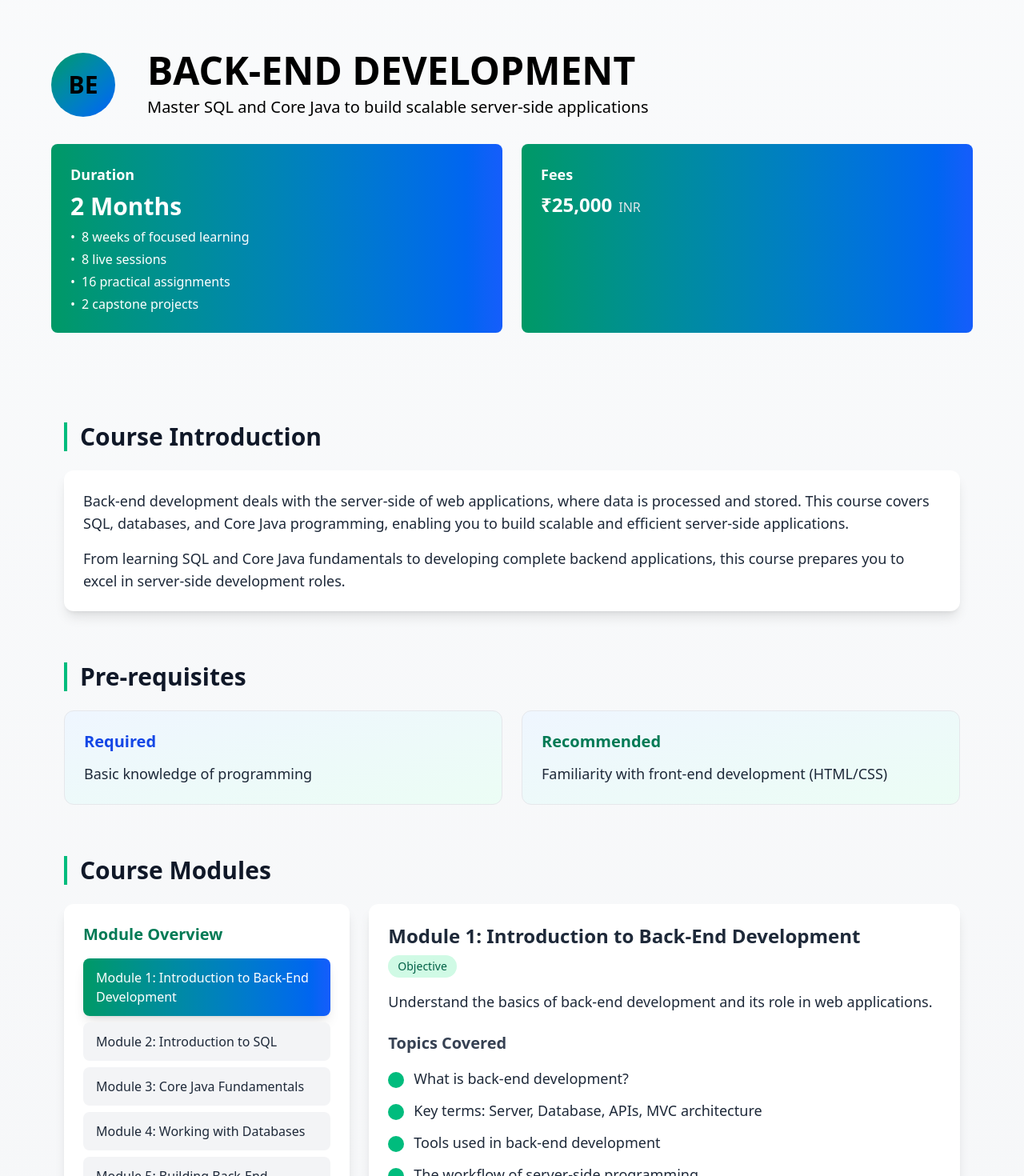
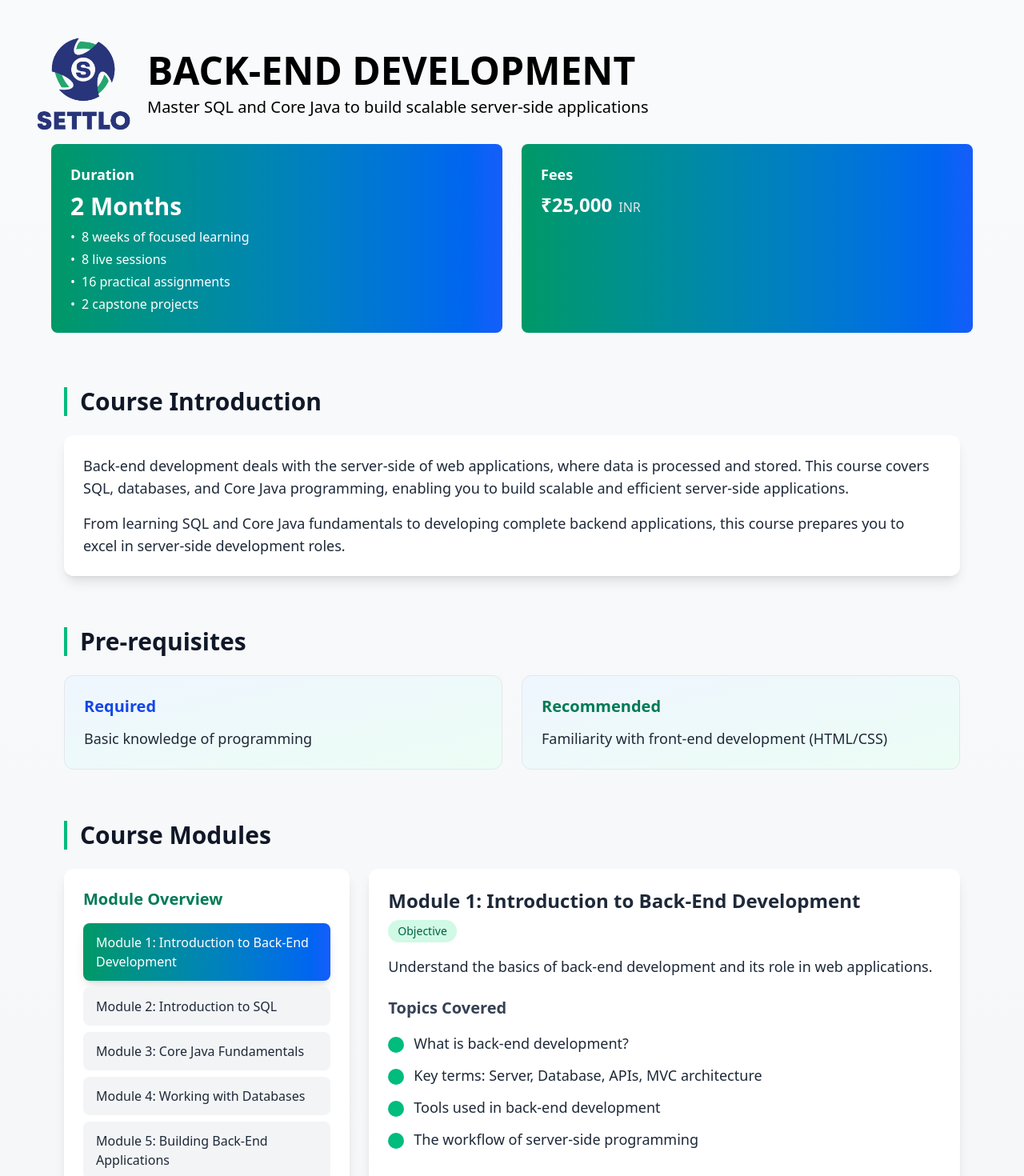
Before and after one commit to vitneshimmanuvel/sert-orealcourse, a React (Vite) app: page /backend-dev in a window 1280 px wide. Shown: the top 1470 px of the page at 80% size. Built offline with nearby package versions, Linux system fonts and the light colour scheme.

Commit message:
last devee backend course

```diff
--- a/src/components/BackendDevelopment.jsx
+++ b/src/components/BackendDevelopment.jsx
@@ -165,9 +165,7 @@ const BackendDevelopment = () => {
       <header className=" text-black py-16 px-4">
         <div className="max-w-6xl mx-auto">
           <div className="flex flex-col md:flex-row items-center mb-8">
-            <div className="bg-gradient-to-br from-emerald-600 to-blue-600 rounded-full w-20 h-20 flex items-center justify-center mb-6 md:mb-0 md:mr-10">
-              <span className="text-3xl font-bold">BE</span>
-            </div>
+            <img src="settlo logogogogog-01-01.png" alt="Logo" className="mb-5 md:mb-0 md:mr-10 w-20 transform scale-[1.5]"  />
             <div>
               <h1 className="text-4xl md:text-5xl font-bold mb-2">BACK-END DEVELOPMENT</h1>
               <p className="text-xl max-w-3xl">
@@ -210,7 +208,7 @@ const BackendDevelopment = () => {
         </div>
       </header>
 
-      <main className="max-w-6xl mx-auto px-4 py-12">
+      <main className="max-w-6xl mx-auto px-4 py-1">
         {/* Introduction */}
         <section className="mb-16">
           <h2 className="text-3xl font-bold mb-6 text-gray-900 border-l-4 border-emerald-500 pl-4">Course Introduction</h2>
@@ -538,16 +536,14 @@ const BackendDevelopment = () => {
         </div>
       )}
 
-      <footer className="bg-gradient-to-r from-emerald-600 to-blue-600 text-white py-12 px-4">
+      <footer className="bg-gray-400 text-black py-12 px-4">
         <div className="max-w-6xl mx-auto">
           <div className="text-center">
             <div className="flex justify-center mb-4">
-              <div className="bg-gradient-to-br from-emerald-600 to-blue-600 rounded-full w-16 h-16 flex items-center justify-center">
-                <span className="text-2xl font-bold">BE</span>
-              </div>
+              <img src="logo.png" alt="Logo" className=" md:mb-0 md:mr-10 w-20 transform scale-[1.5]" />
             </div>
             <p className="text-lg">© 2025 settlo academy all rights reserved.</p>
-            <p className="mt-2 text-emerald-200">Master the server-side of web applications</p>
+            <p className="mt-2 text-emerald-600">Master the server-side of web applications</p>
           </div>
         </div>
       </footer>
```
